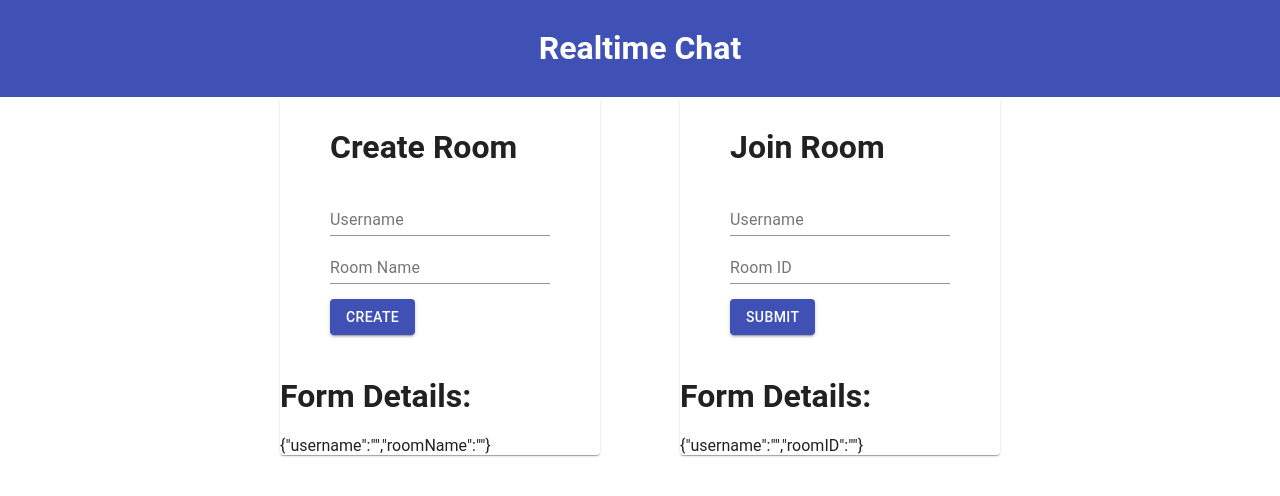
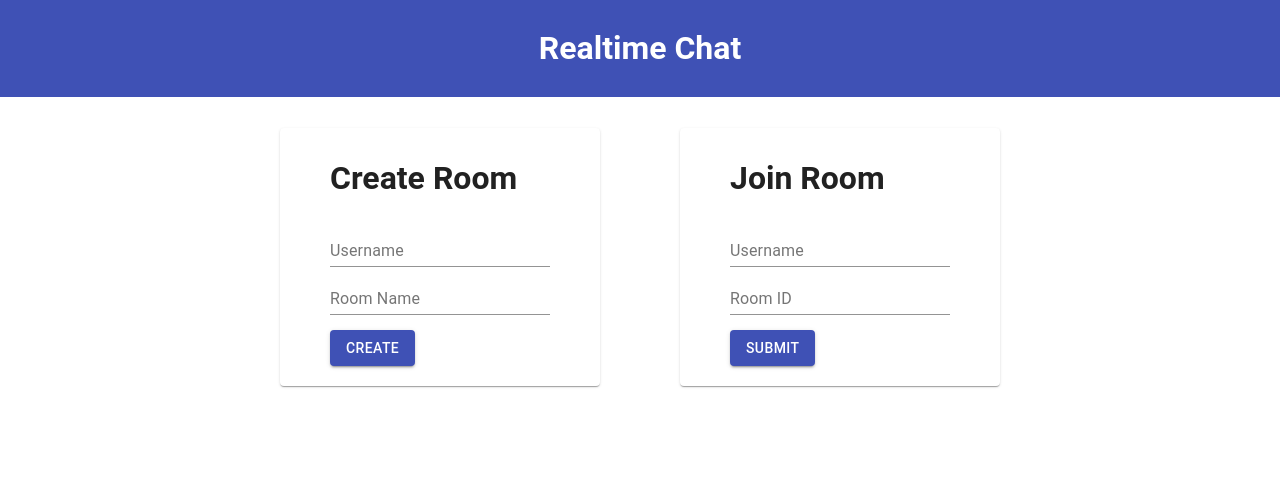
Before and after one commit to jimuskin/realtime-chat, a React (Create React App) app in the folder client/: page / in a window 1280 px wide. Shown: the top 496 px of the page. Built offline with nearby package versions, Linux system fonts and the light colour scheme.

Commit message:
Relocated debug form details to alerts on button click

```diff
--- a/client/src/Components/Home/CreateRoomForm.js
+++ b/client/src/Components/Home/CreateRoomForm.js
@@ -61,12 +61,13 @@ const CreateRoomForm = () => {
 					style={{
 						marginTop: 15,
 					}}
+					onClick={() =>
+						alert(JSON.stringify(roomDetails))
+					}
 				>
 					Create
 				</Button>
 			</form>
-			<h1>Form Details:</h1>
-			<p>{JSON.stringify(roomDetails)}</p>
 		</>
 	);
 };
--- a/client/src/Components/Home/JoinRoomForm.js
+++ b/client/src/Components/Home/JoinRoomForm.js
@@ -62,12 +62,13 @@ const JoinRoomForm = () => {
 					style={{
 						marginTop: 15,
 					}}
+					onClick={() =>
+						alert(JSON.stringify(roomDetails))
+					}
 				>
 					Submit
 				</Button>
 			</form>
-			<h1>Form Details:</h1>
-			<p>{JSON.stringify(roomDetails)}</p>
 		</>
 	);
 };
```
